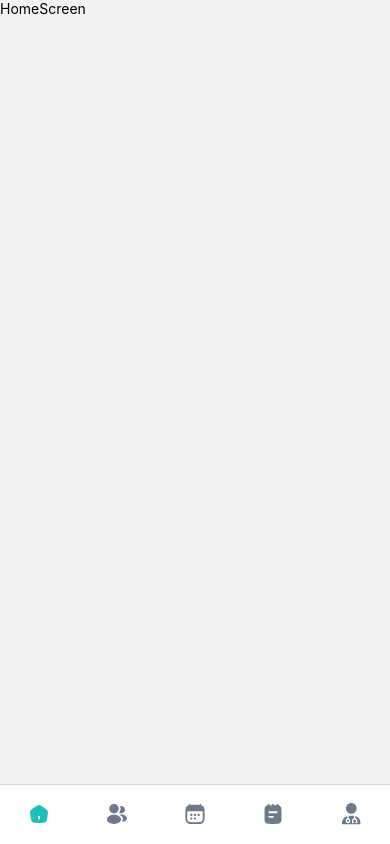
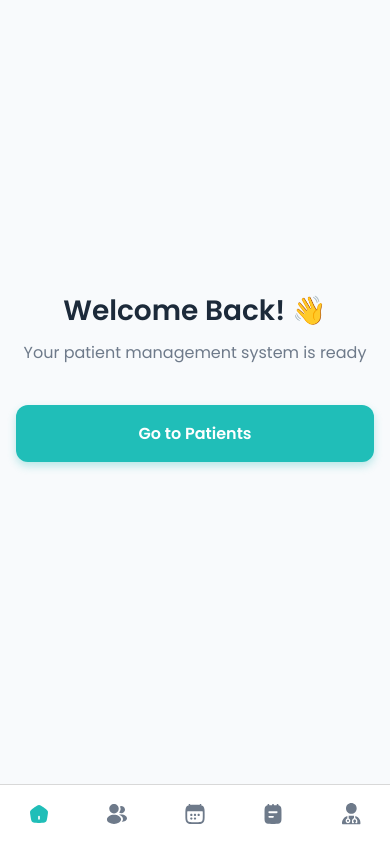
Before and after one commit to au-lex/Patient-mgt-Mobile-App, a React Native app: screen /Home in a window 390 px wide. Built offline with nearby package versions, Linux system fonts and the light colour scheme.

Commit message:
feat: implement patient fetching logic and loading state; enhance HomeScreen with animations and navigation; refactor PatientCard for expanded state management

```diff
--- a/src/components/patients/PatientCard.tsx
+++ b/src/components/patients/PatientCard.tsx
@@ -12,21 +12,24 @@ import { FONTS } from '../../utils/font';
 interface Props {
   patient: Patient;
   onOpenNotes: (patient: Patient) => void;
+  isExpanded: boolean;
+  onToggle: (patientId: string) => void;
 }
 
-export const PatientCard: React.FC<Props> = ({ patient, onOpenNotes }) => {
-  const [expanded, setExpanded] = useState(false);
+export const PatientCard: React.FC<Props> = ({
+  patient,
+  onOpenNotes,
+  isExpanded,
+  onToggle
+}) => {
   const animationRef = useRef<any>(null);
 
   const toggle = async () => {
-    if (expanded) {
-      // Animate out before closing
+    if (isExpanded) {
+
       await animationRef.current?.fadeOutUp(200);
-      setExpanded(false);
-    } else {
-      // Open and animate in
-      setExpanded(true);
     }
+    onToggle(patient.id);
   };
 
   return (
@@ -42,13 +45,13 @@ export const PatientCard: React.FC<Props> = ({ patient, onOpenNotes }) => {
           <Text style={styles.meta}>{patient.gender} • Age: {patient.age}</Text>
         </View>
         <Ionicons
-          name={expanded ? "chevron-down" : "chevron-forward"}
+          name={isExpanded ? "chevron-down" : "chevron-forward"}
           size={18}
           color={COLORS.textSecondary}
         />
       </TouchableOpacity>
 
-      {expanded && (
+      {isExpanded && (
         <Animatable.View
           ref={animationRef}
           animation="fadeInDown"
@@ -71,7 +74,6 @@ const styles = StyleSheet.create({
     borderRadius: 12,
     marginBottom: SPACING.m,
     padding: SPACING.m,
-
   },
   header: {
     flexDirection: 'row',
--- a/src/screens/HomeScreen.tsx
+++ b/src/screens/HomeScreen.tsx
@@ -1,14 +1,107 @@
-import { StyleSheet, Text, View } from 'react-native'
-import React from 'react'
+import { StyleSheet, Text, View, TouchableOpacity } from 'react-native';
+import React from 'react';
+import { useNavigation } from '@react-navigation/native';
+import * as Animatable from 'react-native-animatable';
+import { COLORS } from '../utils/colors';
+import { SPACING } from '../utils/spacing';
+import { FONTS } from '../utils/font';
 
 const HomeScreen = () => {
+  const navigation = useNavigation();
+
   return (
-    <View>
-      <Text>HomeScreen</Text>
+    <View style={styles.safeArea}>
+      <View style={styles.container}>
+        <Animatable.View
+          animation="fadeInDown"
+          duration={800}
+          style={styles.content}
+        >
+          <Text style={styles.welcomeText}>Welcome Back! 👋</Text>
+          <Text style={styles.subtitleText}>
+            Your patient management system is ready
+          </Text>
+
+          <Animatable.View
+            animation="fadeInUp"
+            delay={300}
+            duration={800}
+            style={styles.buttonContainer}
+          >
+            <TouchableOpacity
+              style={styles.primaryButton}
+              onPress={() => navigation.navigate('Patients' as never)}
+            >
+              <Text style={styles.primaryButtonText}>Go to Patients</Text>
+            </TouchableOpacity>
+
+
+          </Animatable.View>
+        </Animatable.View>
+      </View>
     </View>
-  )
-}
+  );
+};
 
-export default HomeScreen
+export default HomeScreen;
 
-const styles = StyleSheet.create({})
+const styles = StyleSheet.create({
+  safeArea: {
+    flex: 1,
+    backgroundColor: COLORS.background
+  },
+  container: {
+    flex: 1,
+    paddingHorizontal: SPACING.m,
+    justifyContent: 'center',
+  },
+  content: {
+    alignItems: 'center',
+    width: '100%',
+  },
+  welcomeText: {
+    fontSize: 28,
+    fontFamily: FONTS.semibold,
+    color: COLORS.text,
+    marginBottom: 8,
+    textAlign: 'center',
+  },
+  subtitleText: {
+    fontSize: 16,
+    fontFamily: FONTS.regular,
+    color: COLORS.textSecondary,
+    marginBottom: 40,
+    textAlign: 'center',
+  },
+  buttonContainer: {
+    width: '100%',
+    alignItems: 'center',
+  },
+  primaryButton: {
+    backgroundColor: COLORS.primary,
+    paddingHorizontal: 32,
+    paddingVertical: 16,
+    borderRadius: 12,
+    marginBottom: 32,
+    width: '100%',
+    alignItems: 'center',
+    shadowColor: COLORS.primary,
+    shadowOffset: { width: 0, height: 4 },
+    shadowOpacity: 0.3,
+    shadowRadius: 8,
+    elevation: 5,
+  },
+  primaryButtonText: {
+    color: '#FFFFFF',
+    fontSize: 16,
+    fontFamily: FONTS.semibold,
+  },
+
+  bulletText: {
+    fontSize: 14,
+    fontFamily: FONTS.regular,
+    color: COLORS.textSecondary,
+    marginTop: 4,
+    lineHeight: 20,
+  },
+});
--- a/src/screens/PatientsScreen.tsx
+++ b/src/screens/PatientsScreen.tsx
@@ -1,5 +1,6 @@
-import React, { useState } from 'react';
-import { View, Text, StyleSheet, FlatList, TouchableOpacity, Modal, ScrollView,  } from 'react-native';
+import React, { useState, useEffect, useRef } from 'react';
+import { View, Text, StyleSheet, FlatList, TouchableOpacity, Modal, ScrollView, ActivityIndicator } from 'react-native';
+import * as Animatable from 'react-native-animatable';
 import { usePatientStore } from '../store/patientStore';
 import { PatientCard } from '../components/patients/PatientCard';
 import { SearchBar } from '../components/common/SearchBar';
@@ -12,10 +13,69 @@ import { FONTS } from '../utils/font';
 const TABS = ['All patients', 'Active', 'Pending', 'Past'];
 
 export const PatientsScreen = () => {
-  const { searchQuery, setSearchQuery, activeFilter, setActiveFilter, getFilteredPatients } = usePatientStore();
+  const {
+    searchQuery,
+    setSearchQuery,
+    activeFilter,
+    setActiveFilter,
+    getFilteredPatients,
+    fetchPatients,
+    isLoading,
+    error
+  } = usePatientStore();
   const [selectedPatient, setSelectedPatient] = useState<Patient | null>(null);
+  const [expandedPatientId, setExpandedPatientId] = useState<string | null>(null);
 
   const patients = getFilteredPatients();
+
+  const listAnimRef = useRef<any>(null);
+
+  useEffect(() => {
+    fetchPatients();
+  }, []);
+
+  const handleTogglePatient = (patientId: string) => {
+    setExpandedPatientId(prev => prev === patientId ? null : patientId);
+  };
+
+  const handleFilterChange = (filter: string) => {
+    setExpandedPatientId(null);
+    if (listAnimRef.current) {
+      listAnimRef.current.fadeOutDown(200).then(() => {
+        setActiveFilter(filter);
+        listAnimRef.current?.fadeInUp(300);
+      });
+    } else {
+      setActiveFilter(filter);
+    }
+  };
+
+  if (isLoading) {
+    return (
+      <View style={styles.safeArea}>
+        <View style={[styles.container, styles.centerContent]}>
+          <ActivityIndicator size="large" color={COLORS.primary} />
+          <Text style={styles.loadingText}>Loading patients...</Text>
+        </View>
+      </View>
+    );
+  }
+
+  if (error) {
+    return (
+      <View style={styles.safeArea}>
+        <View style={[styles.container, styles.centerContent]}>
+          <Text style={styles.errorText}>Error: {error}</Text>
+          <TouchableOpacity
+            style={styles.retryButton}
+            onPress={() => fetchPatients()}
+          >
+            <Text style={styles.retryButtonText}>Retry</Text>
+          </TouchableOpacity>
+        </View>
+      </View>
+    );
+  }
 
   return (
     <View style={styles.safeArea}>
@@ -27,7 +87,7 @@ export const PatientsScreen = () => {
           {TABS.map((tab) => (
             <TouchableOpacity
               key={tab}
-              onPress={() => setActiveFilter(tab)}
+              onPress={() => handleFilterChange(tab)}
               style={[styles.tabItem, activeFilter === tab && styles.activeTab]}
             >
               <Text style={[styles.tabText, activeFilter === tab && styles.activeTabText]}>
@@ -39,15 +99,30 @@ export const PatientsScreen = () => {
 
         <SearchBar value={searchQuery} onChangeText={setSearchQuery} />
 
+        <Animatable.View
+          ref={listAnimRef}
+          animation="fadeIn"
+          duration={300}
+          style={{ flex: 1 }}
+        >
           <FlatList
             data={patients}
             keyExtractor={(item) => item.id}
             renderItem={({ item }) => (
-            <PatientCard patient={item} onOpenNotes={setSelectedPatient} />
+              <PatientCard
+                patient={item}
+                onOpenNotes={setSelectedPatient}
+                isExpanded={expandedPatientId === item.id}
+                onToggle={handleTogglePatient}
+              />
             )}
             showsVerticalScrollIndicator={false}
             contentContainerStyle={styles.listContent}
+            ListEmptyComponent={
+              <Text style={styles.emptyText}>No patients found.</Text>
+            }
           />
+        </Animatable.View>
 
         {/* Modal */}
         <Modal
@@ -89,6 +164,10 @@ const styles = StyleSheet.create({
     flex: 1,
     paddingHorizontal: SPACING.m
   },
+  centerContent: {
+    justifyContent: 'center',
+    alignItems: 'center'
+  },
   headerTitle: {
     fontSize: 18,
     fontFamily: FONTS.semibold,
@@ -122,6 +201,32 @@ const styles = StyleSheet.create({
   },
   listContent: {
     paddingBottom: 100
+  },
+  loadingText: {
+    marginTop: SPACING.m,
+    fontSize: 16,
+    fontFamily: FONTS.regular,
+    color: COLORS.textSecondary
+  },
+  errorText: {
+    fontSize: 16,
+    fontFamily: FONTS.regular,
+    color: '#FF3B30',
+    textAlign: 'center',
+    marginBottom: SPACING.m,
+    paddingHorizontal: SPACING.l
+  },
+  retryButton: {
+    backgroundColor: COLORS.primary,
+    paddingHorizontal: 24,
+    paddingVertical: 12,
+    borderRadius: 8,
+    marginTop: SPACING.m
+  },
+  retryButtonText: {
+    color: '#FFFFFF',
+    fontSize: 16,
+    fontFamily: FONTS.semibold
   },
 
   // Modal
--- a/src/store/patientStore.ts
+++ b/src/store/patientStore.ts
@@ -1,22 +1,29 @@
 import { create } from 'zustand';
 import { Patient } from '../types';
-import { MOCK_PATIENTS } from '../data/mockPatients';
 
 interface PatientState {
   patients: Patient[];
   searchQuery: string;
   activeFilter: string;
+  isLoading: boolean;
+  error: string | null;
   setSearchQuery: (query: string) => void;
   setActiveFilter: (filter: string) => void;
   getFilteredPatients: () => Patient[];
+  fetchPatients: () => Promise<void>;
 }
 
 export const usePatientStore = create<PatientState>((set, get) => ({
-  patients: MOCK_PATIENTS,
+  patients: [],
   searchQuery: '',
   activeFilter: 'All patients',
+  isLoading: false,
+  error: null,
+
   setSearchQuery: (query) => set({ searchQuery: query }),
+
   setActiveFilter: (filter) => set({ activeFilter: filter }),
+
   getFilteredPatients: () => {
     const { patients, searchQuery, activeFilter } = get();
     return patients.filter((p) => {
@@ -25,4 +32,28 @@ export const usePatientStore = create<PatientState>((set, get) => ({
       return matchesFilter && matchesSearch;
     });
   },
+
+  fetchPatients: async () => {
+    set({ isLoading: true, error: null });
+    try {
+      const response = await fetch('https://casalink-be.vercel.app/api/v1/mock-patients');
+
+      if (!response.ok) {
+        throw new Error(`Failed to fetch patients: ${response.statusText}`);
+      }
+
+      const result = await response.json();
+
+
+      if (result.success && result.data) {
+        set({ patients: result.data, isLoading: false });
+      } else {
+        throw new Error('Invalid API response format');
+      }
+    } catch (error) {
+      const errorMessage = error instanceof Error ? error.message : 'Failed to fetch patients';
+      set({ error: errorMessage, isLoading: false, patients: [] });
+      console.error('Error fetching patients:', error);
+    }
+  },
 }));
```
Also changed, not shown: src/components/patients/PatientDetailCard.tsx (indentation only). Lines whose indentation alone changed are shown as unchanged.
